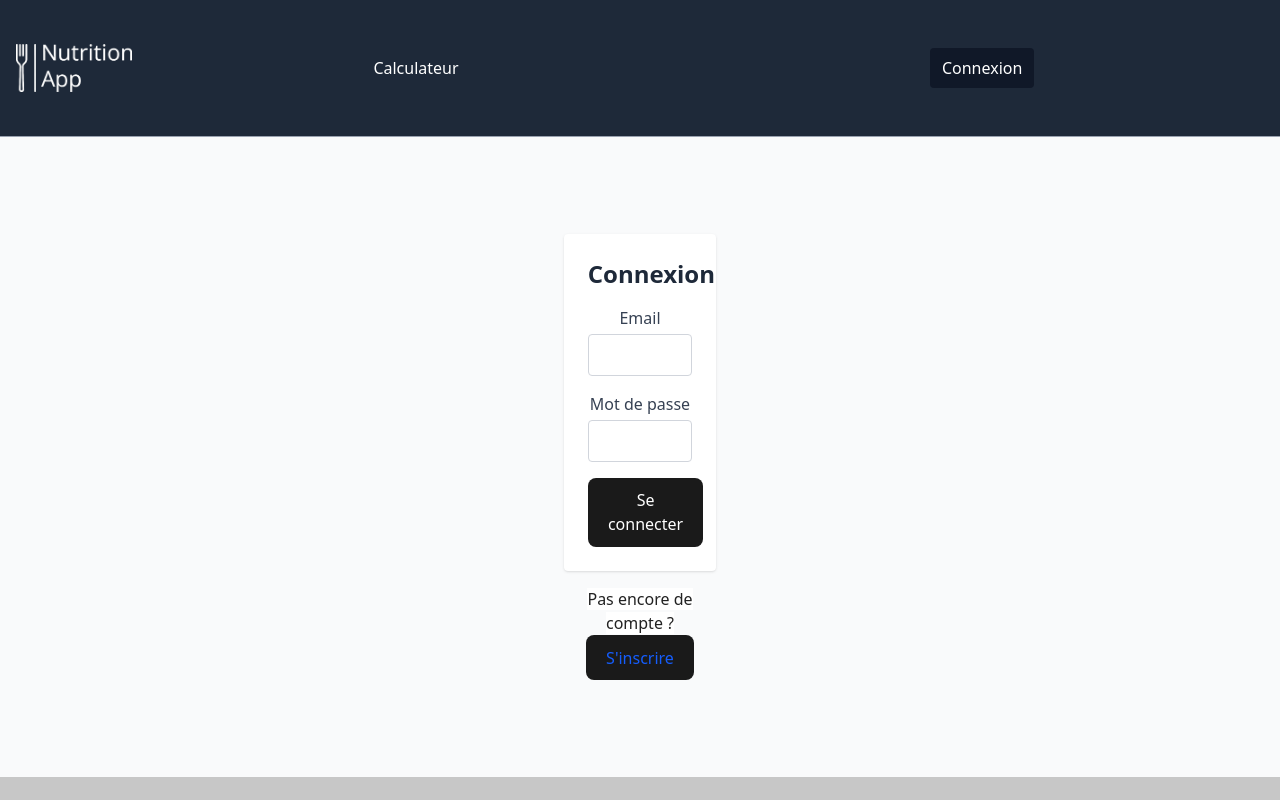
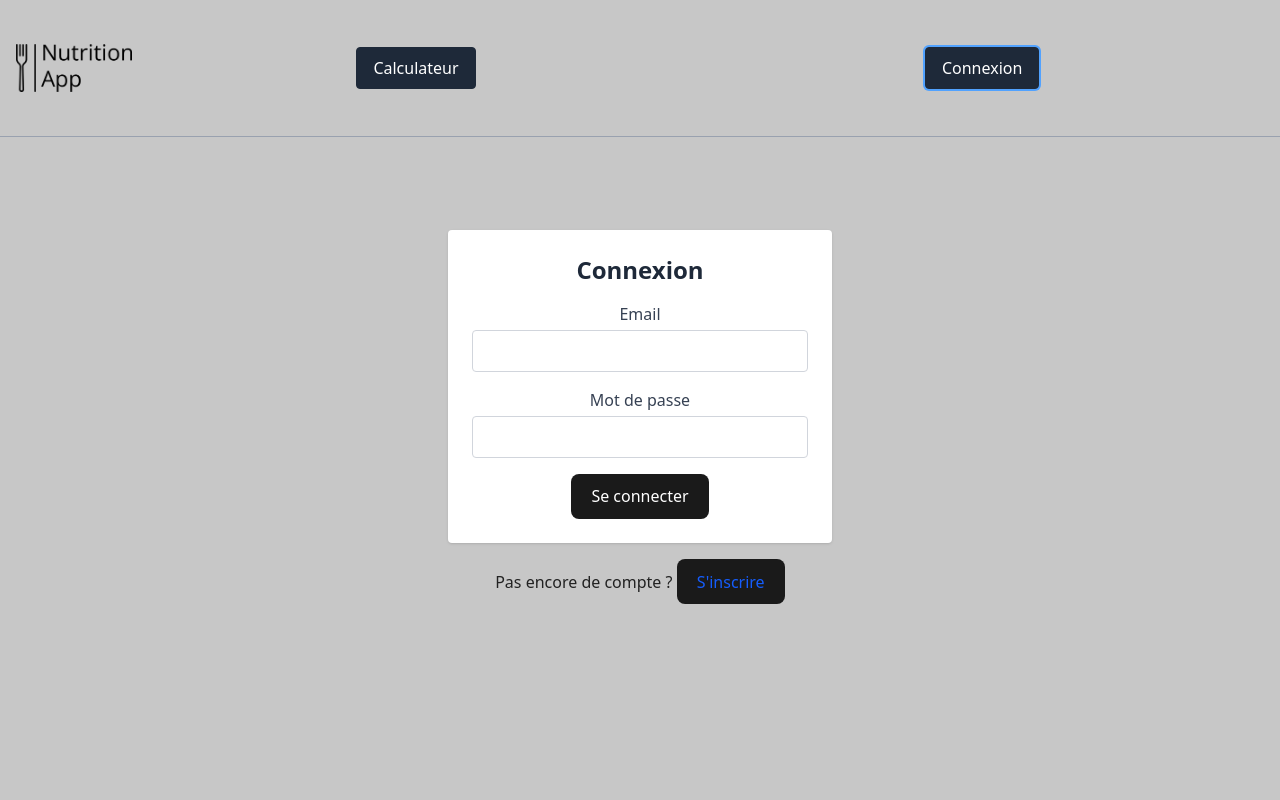
Before and after one commit to AdrienBaptiste/Nutrition-App, a React (Vite) app in the folder frontend/: page /auth in a window 1280 px wide. Built offline with nearby package versions, Linux system fonts and the light colour scheme.

Commit message:
style: un peu de styling du le header et du AppLink

```diff
--- a/frontend/src/components/atoms/AppLink.tsx
+++ b/frontend/src/components/atoms/AppLink.tsx
@@ -1,23 +1,52 @@
 import React from 'react';
 import { Link } from 'react-router-dom';
 import type { LinkProps } from 'react-router-dom';
+
+type AppLinkVariant = 'primary' | 'outline' | 'success' | 'danger';
+type AppLinkSize = 'sm' | 'md' | 'lg';
 
 interface AppLinkProps extends LinkProps {
   active?: boolean;
   className?: string;
   children: React.ReactNode;
+  variant?: AppLinkVariant;
+  size?: AppLinkSize;
 }
 
-const AppLink: React.FC<AppLinkProps> = ({ active = false, className = '', children, ...rest }) => {
-  const base =
-    'px-3 py-2 rounded transition font-medium decoration-white hover:bg-gray-700 hover:text-gray-400';
-  const activeClass = 'bg-gray-900';
+const VARIANT_CLASSES: Record<AppLinkVariant, string> = {
+  primary:
+    'bg-gray-800 hover:bg-transparent text-white hover:text-gray-800 border-gray-800 focus:ring-gray-800',
+  outline:
+    'bg-transparent hover:bg-gray-800 text-gray-800 hover:text-white border-gray-800 focus:ring-gray-800',
+  success: 'bg-green-600 hover:bg-green-700 text-white border-green-600 focus:ring-green-400',
+  danger: 'bg-red-600 hover:bg-red-700 text-white border-red-600 focus:ring-red-400',
+};
+
+const SIZE_CLASSES: Record<AppLinkSize, string> = {
+  sm: 'py-1 px-2 text-sm',
+  md: 'py-2 px-4',
+  lg: 'py-3 px-6 text-lg',
+};
+
+const AppLink: React.FC<AppLinkProps> = ({
+  active = false,
+  className = '',
+  children,
+  variant = 'primary',
+  size = 'md',
+  ...rest
+}) => {
+  const variantClasses = VARIANT_CLASSES[variant] || VARIANT_CLASSES.primary;
+  const sizeClasses = SIZE_CLASSES[size] || SIZE_CLASSES.md;
+  const baseClasses =
+    'font-medium rounded border focus:outline-none focus:ring-2 disabled:opacity-50 transition-colors duration-200';
+  const activeClass = active ? 'ring-2 ring-blue-400' : '';
+  const combinedClasses = [baseClasses, variantClasses, sizeClasses, activeClass, className]
+    .filter(Boolean)
+    .join(' ');
 
   return (
-    <Link
-      {...rest}
-      className={[base, active ? activeClass : '', className].filter(Boolean).join(' ')}
-    >
+    <Link {...rest} className={combinedClasses}>
       {children}
     </Link>
   );
--- a/frontend/src/components/atoms/HomeLink.tsx
+++ b/frontend/src/components/atoms/HomeLink.tsx
@@ -8,7 +8,7 @@ export interface HomeLinkProps {
 }
 
 const HomeLink: React.FC<HomeLinkProps> = ({
-  logoSrc = '/src/assets/Logo-white.webp',
+  logoSrc = '/src/assets/Logo-black.webp',
   alt = 'Nutrition App',
   className = '',
 }) => {
--- a/frontend/src/components/molecules/Navbar.tsx
+++ b/frontend/src/components/molecules/Navbar.tsx
@@ -26,32 +26,52 @@ const Navbar: React.FC<Omit<NavbarProps, 'onLogout'>> = ({ isAuthenticated }) =>
       </AppLink>
       {isAuthenticated ? (
         <>
-          <AppLink to="/dashboard" active={location.pathname.startsWith('/dashboard')}>
+          <AppLink
+            to="/dashboard"
+            active={location.pathname.startsWith('/dashboard')}
+            variant="primary"
+          >
             Dashboard
           </AppLink>
-          <AppLink to="/foods" active={location.pathname.startsWith('/foods') && !location.pathname.includes('/propose') && !location.pathname.includes('/my-proposals')}>
+          <AppLink
+            to="/foods"
+            active={
+              location.pathname.startsWith('/foods') &&
+              !location.pathname.includes('/propose') &&
+              !location.pathname.includes('/my-proposals')
+            }
+            variant="primary"
+          >
             Aliments
           </AppLink>
-          <AppLink to="/foods/propose" active={location.pathname === '/foods/propose'}>
+          <AppLink
+            to="/foods/propose"
+            active={location.pathname === '/foods/propose'}
+            variant="primary"
+          >
             Proposer
           </AppLink>
           {/* Masquer "Mes propositions" pour les admins car leurs aliments sont auto-validés */}
           {!isAdmin && (
-            <AppLink to="/foods/my-proposals" active={location.pathname === '/foods/my-proposals'}>
+            <AppLink
+              to="/foods/my-proposals"
+              active={location.pathname === '/foods/my-proposals'}
+              variant="primary"
+            >
               Mes propositions
             </AppLink>
           )}
-          <AppLink to="/meals" active={location.pathname.startsWith('/meals')}>
+          <AppLink to="/meals" active={location.pathname.startsWith('/meals')} variant="primary">
             Repas
           </AppLink>
-          <AppLink to="/calendar" active={location.pathname === '/calendar'}>
+          <AppLink to="/calendar" active={location.pathname === '/calendar'} variant="primary">
             Calendrier
           </AppLink>
           {/* <Link to="/profile" className={linkBase}>Profil</Link> */}
         </>
       ) : (
         <>
-          <AppLink to="/auth" active={location.pathname === '/auth'}>
+          <AppLink to="/auth" active={location.pathname === '/auth'} variant="primary">
             Connexion
           </AppLink>
           {/* <Link to="/register" className={linkBase}>Inscription</Link> */}
--- a/frontend/src/components/organisms/AuthSection.tsx
+++ b/frontend/src/components/organisms/AuthSection.tsx
@@ -13,9 +13,9 @@ const AuthSection: React.FC<AuthSectionProps> = ({ onLogin }) => {
   };
 
   return (
-    <div className="flex flex-col md:flex-row md:space-x-8 items-center justify-center min-h-[70vh]">
+    <div className="flex flex-col md:flex-row items-center justify-center min-h-[70vh]">
       {!showRegister ? (
-        <div className="w-full md:w-1/2">
+        <div className="w-full">
           <LoginForm onLogin={onLogin} />
           <div className="text-center mt-4">
             <span>Pas encore de compte ? </span>
@@ -29,7 +29,7 @@ const AuthSection: React.FC<AuthSectionProps> = ({ onLogin }) => {
           </div>
         </div>
       ) : (
-        <div className="w-full md:w-1/2">
+        <div className="w-full">
           <RegisterForm onRegister={handleRegisterSuccess} />
           <div className="text-center mt-4">
             <span>Déjà inscrit ? </span>
--- a/frontend/src/components/organisms/Header.tsx
+++ b/frontend/src/components/organisms/Header.tsx
@@ -23,7 +23,7 @@ const Header: React.FC = () => {
   };
 
   return (
-    <header className="bg-gray-800 text-white shadow border-b-1 border-gray-400">
+    <header className="bg-transparent text-white border-b-1 border-gray-400">
       <div className="container mx-auto py-3 px-4 flex items-center justify-between gap-x-4">
         {/* Logo / Home */}
         <HomeLink />
--- a/frontend/src/index.css
+++ b/frontend/src/index.css
@@ -14,16 +14,16 @@
   -webkit-font-smoothing: antialiased;
   -moz-osx-font-smoothing: grayscale;
 }
-
+/*
 a {
   font-weight: 500;
-  color: #ffffff;
+  color: oklch(27.8% 0.033 256.848);  C'est le grey-800 de Tailwind
   text-decoration: inherit;
 }
 a:hover {
   color: #505050;
 }
-
+*/
 body {
   margin: 0;
   display: flex;
@@ -62,7 +62,6 @@ textarea,
 select,
 span {
   color: #222;
-  background-color: #fff;
 }
 input::placeholder,
 textarea::placeholder {
--- a/frontend/src/pages/AuthPage.tsx
+++ b/frontend/src/pages/AuthPage.tsx
@@ -23,7 +23,7 @@ const AuthPage: React.FC = () => {
 
   return (
     <MainLayout>
-      <div className="min-h-[80vh] flex flex-col items-center justify-center bg-gray-50">
+      <div className="items-center justify-center bg-transparent">
         <AuthSection onLogin={handleLogin} />
         {isAuthenticated && (
           <div className="mt-4 text-green-600 font-medium">Connexion réussie ! Redirection...</div>
```
Also changed, not shown: frontend/src/assets/Logo-black.webp (renamed from frontend/src/assets/Logo.webp).
